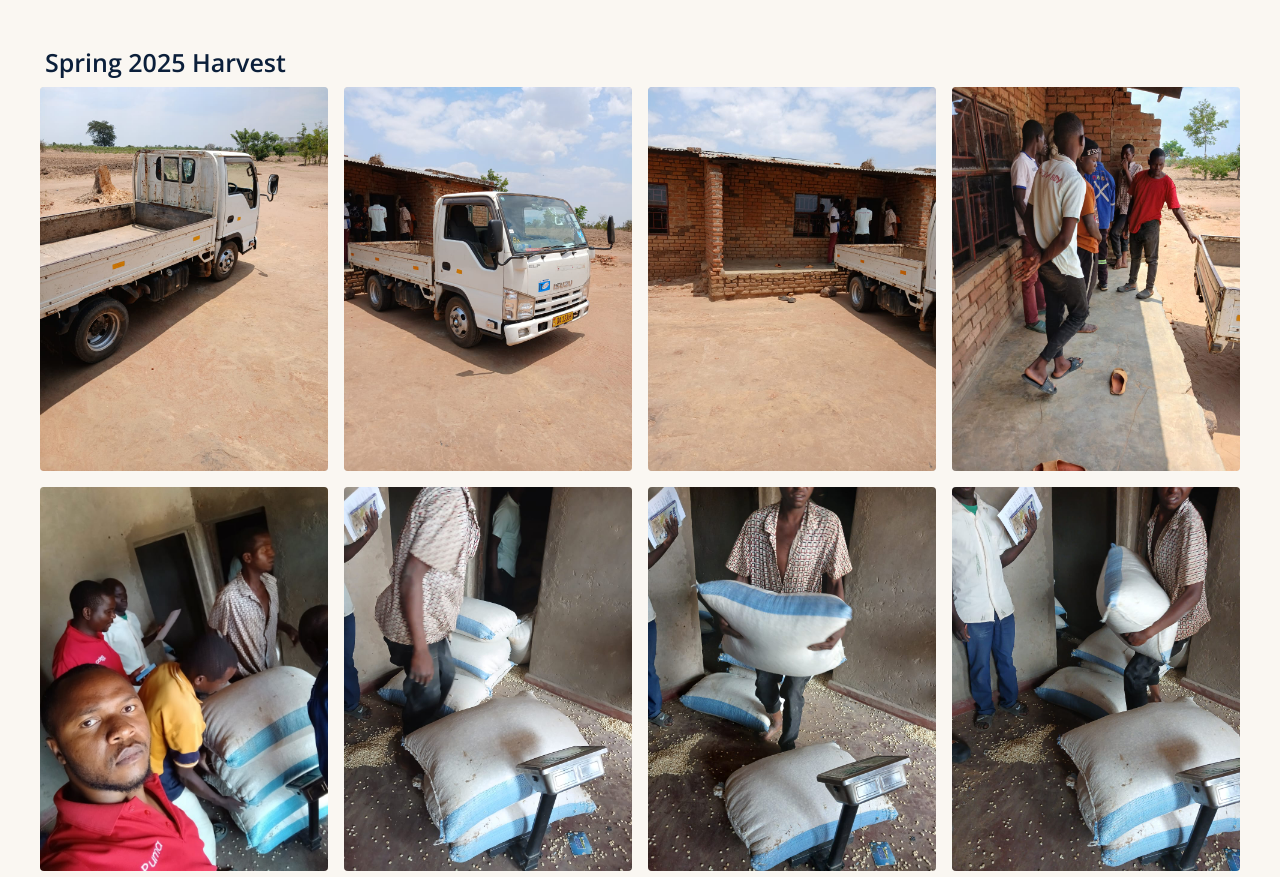
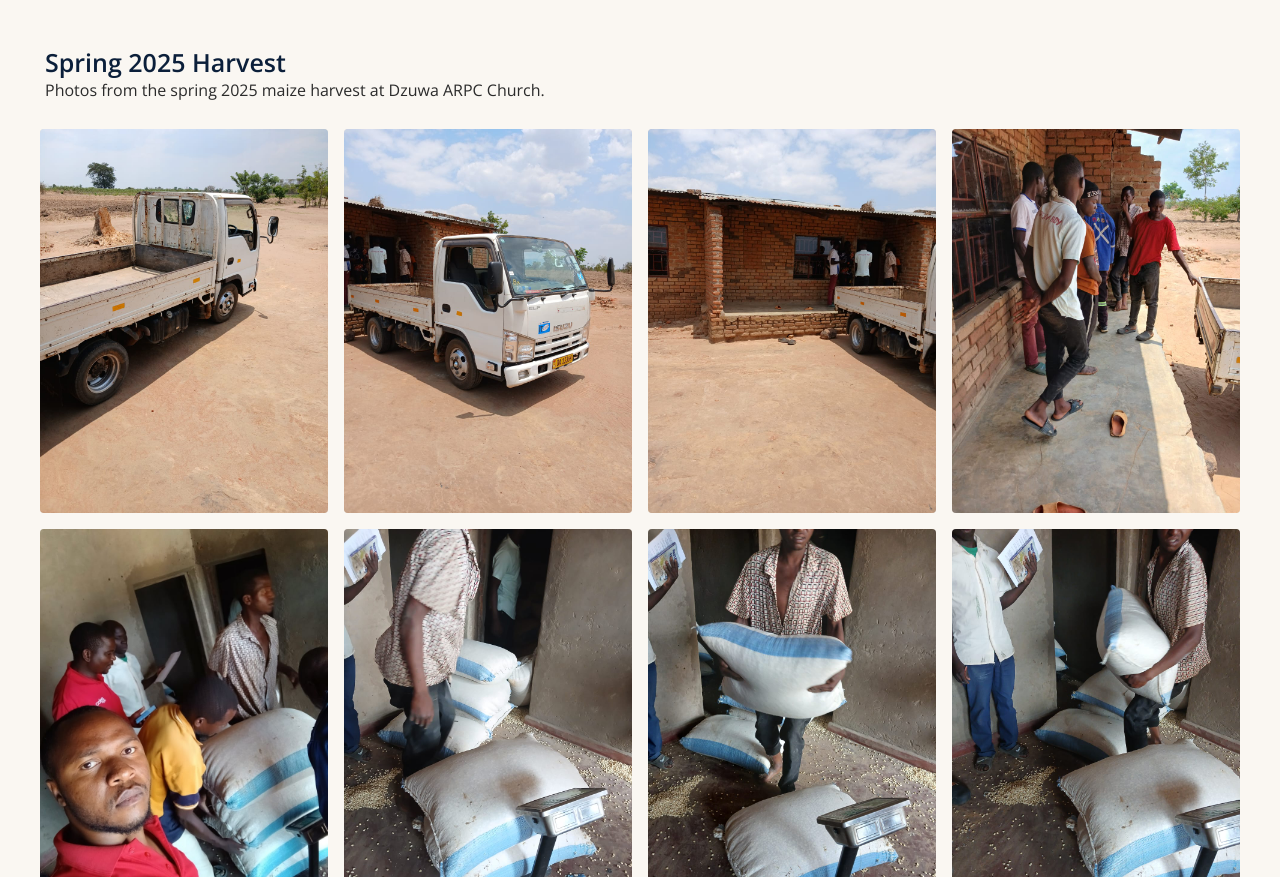
Before and after one commit to machinesandhumans/jars-of-clay-preview, a plain HTML site: page dzuwa-farm-project.html in a window 1280 px wide. Shown: the part 2408-3285 px from the top of the page. Drawn offline with nearby package versions, Linux system fonts and the light colour scheme.

Commit message:
Add description below Spring 2025 Harvest heading

```diff
--- a/dzuwa-farm-project.html
+++ b/dzuwa-farm-project.html
@@ -913,6 +913,11 @@ ul.charitable-template-donation-amounts
 				<div class="elementor-widget-container">
 					<h4 class="elementor-heading-title elementor-size-default">Spring 2025 Harvest</h4>				</div>
 				</div>
+				<div class="elementor-element elementor-widget elementor-widget-text-editor" data-widget_type="text-editor.default">
+				<div class="elementor-widget-container">
+					<p>Photos from the spring 2025 maize harvest at Dzuwa ARPC Church.</p>
+				</div>
+				</div>
 				<div class="joc-gallery">
 				<a class="joc-gallery-item" href="assets/Photos/image10.jpeg"><img loading="lazy" decoding="async" src="assets/Photos/image10.jpeg" alt="The farm truck arriving at the warehouse"></a>
 				<a class="joc-gallery-item" href="assets/Photos/image5.jpeg"><img loading="lazy" decoding="async" src="assets/Photos/image5.jpeg" alt="The truck parked outside the church warehouse"></a>
```
